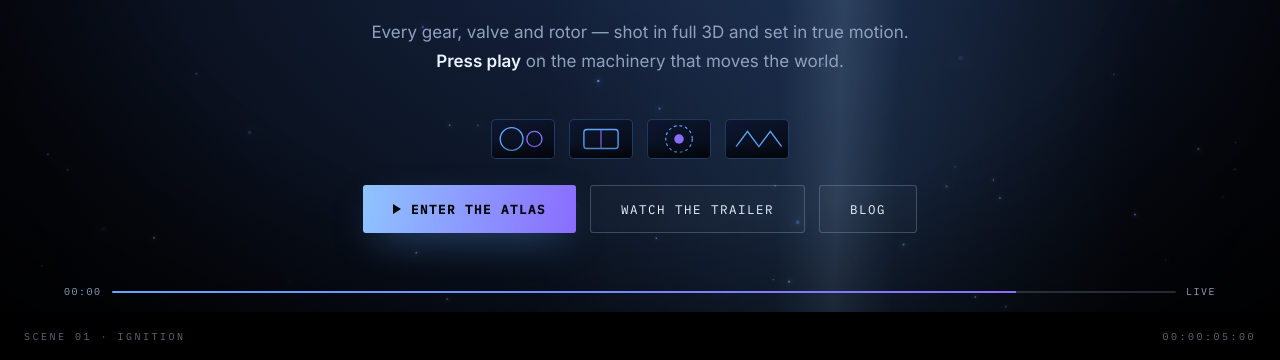
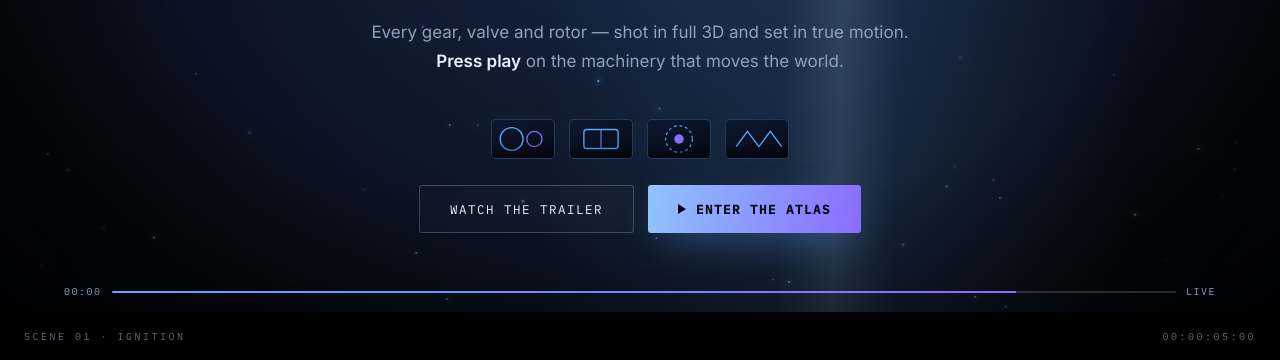
Before and after one commit to parthsparmar191098-sketch/Engine-x, a plain HTML site: page index.html in a window 1280 px wide. Shown: the part 440-800 px from the top of the page. Drawn offline with Linux system fonts and the light colour scheme; animation ran at ten frames a second.

Commit message:
Add files via upload

```diff
--- a/index.html
+++ b/index.html
@@ -478,9 +478,8 @@
     </div>
 
     <div class="actions">
+      <button class="btn ghost" type="button" id="openTrailer">Watch the trailer</button>
       <a class="btn primary" href="atlas.html"><span class="play-dot"></span> Enter the Atlas</a>
-      <button class="btn ghost" type="button" id="openTrailer">Watch the trailer</button>
-      <a class="btn ghost" href="blog.html">Blog</a>
     </div>
   </div>
 
```
